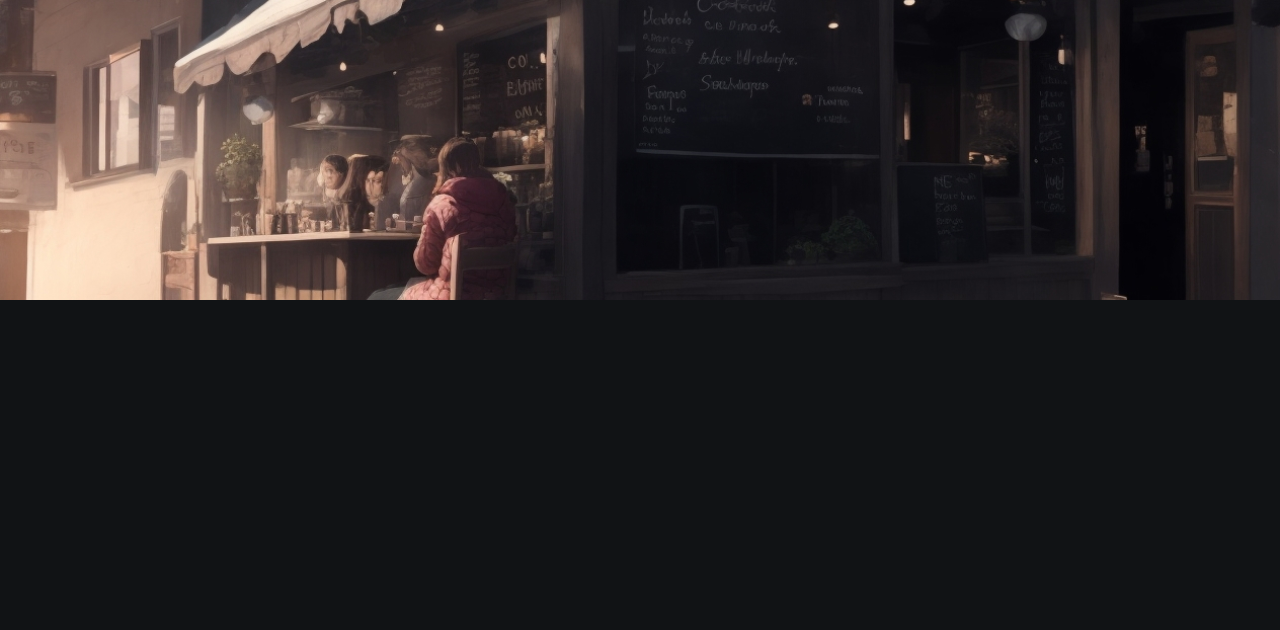
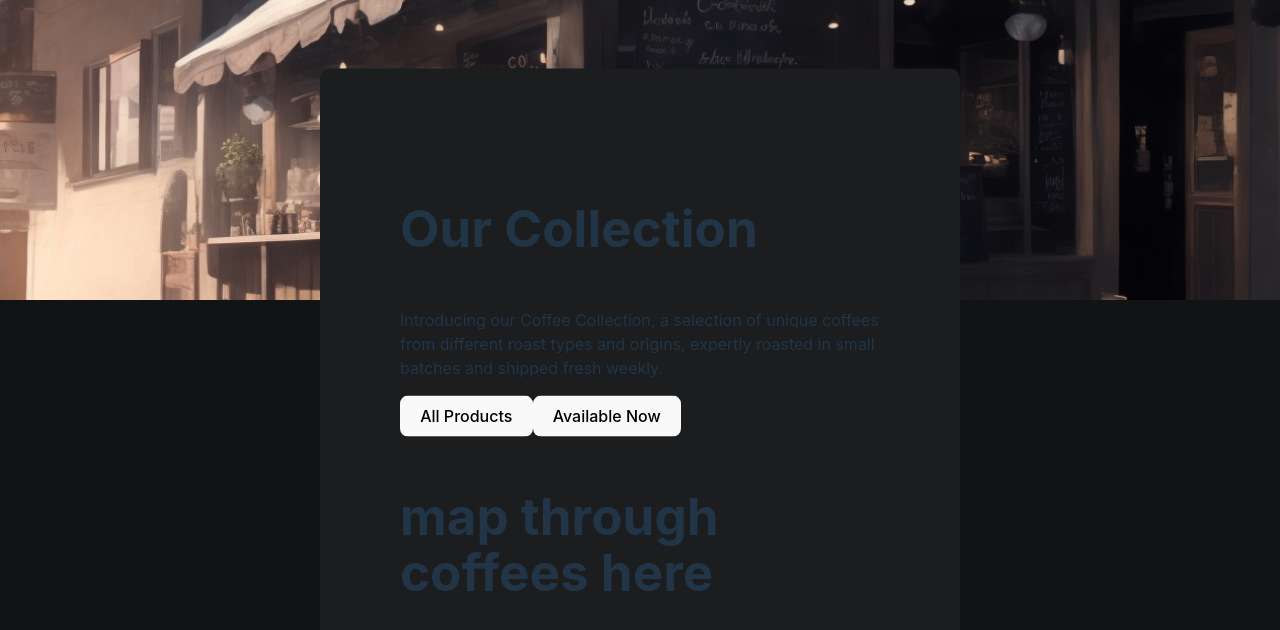
Before and after one commit to natesobeck/simple-coffee-listing, a React (Vite) app: page / in a window 1280 px wide. Shown: the top 630 px of the page. Built offline with nearby package versions, Linux system fonts and the light colour scheme.

Commit message:
add Coffee Menu component and stub up basic structure

```diff
--- a/src/App.css
+++ b/src/App.css
@@ -1,20 +1,33 @@
 #root {
+  background-color: #1B1D1F;
   width: 100vw;
+  min-height: 100vh;
+  z-index: -100000;
 }
 
 .main {
+  min-height: 100vh;
+  width: 100%;
+  max-width: 1280px;
   background-color: #111315;
-  height: 100vh;
-  width: 100vw;
-  max-width: 1280px;
   margin: 0 auto;
+  display: flex;
+  justify-content: center;
+  position: relative;
 }
 
-.background-photo {
-  height: 30%;
-  min-height: 300px;
+.background-img {
+  height: 300px;
   width: 100%;
-  background-image: url(/public/bg-cafe.jpg);
-  background-position: center;
-  background-size: cover;
+  object-fit: cover;
 }
+
+.menu {
+  position: absolute;
+  top: 50%;
+  left: 50%;
+  transform: translate(-50%, -50%);
+  background-color: #1B1D1F;
+  padding: 80px;
+  border-radius: 10px;
+}
--- a/src/App.jsx
+++ b/src/App.jsx
@@ -1,10 +1,17 @@
+// components
+import CoffeeMenu from './CoffeeMenu'
+
+// css
 import './App.css'
 
 function App() {
   return (
     <main className="main">
-      <div className='background-photo' />
-      <section className="container">
+      <div className="background">
+        <img className="background-img" src="/bg-cafe.jpg" alt="A painting of a lone woman in a pink coat sitting in a coffee bar" />
+      </div>
+      <section className="menu">
+        <CoffeeMenu />
       </section>
     </main>
   )
--- /dev/null
+++ b/src/CoffeeMenu.jsx
@@ -0,0 +1,19 @@
+const CoffeeMenu = () => {
+  return (
+    <div>
+      <section className="menu-header">
+        <h1 className="header-text">Our Collection</h1>
+        <p>Introducing our Coffee Collection, a selection of unique coffees from different roast types and origins, expertly roasted in small batches and shipped fresh weekly.</p>
+        <div className="btn-container">
+          <button>All Products</button>
+          <button>Available Now</button>
+        </div>
+      </section>
+      <section className="coffee-list">
+        <h1>map through coffees here</h1>
+      </section>
+    </div>
+  )
+}
+
+export default CoffeeMenu;
```
